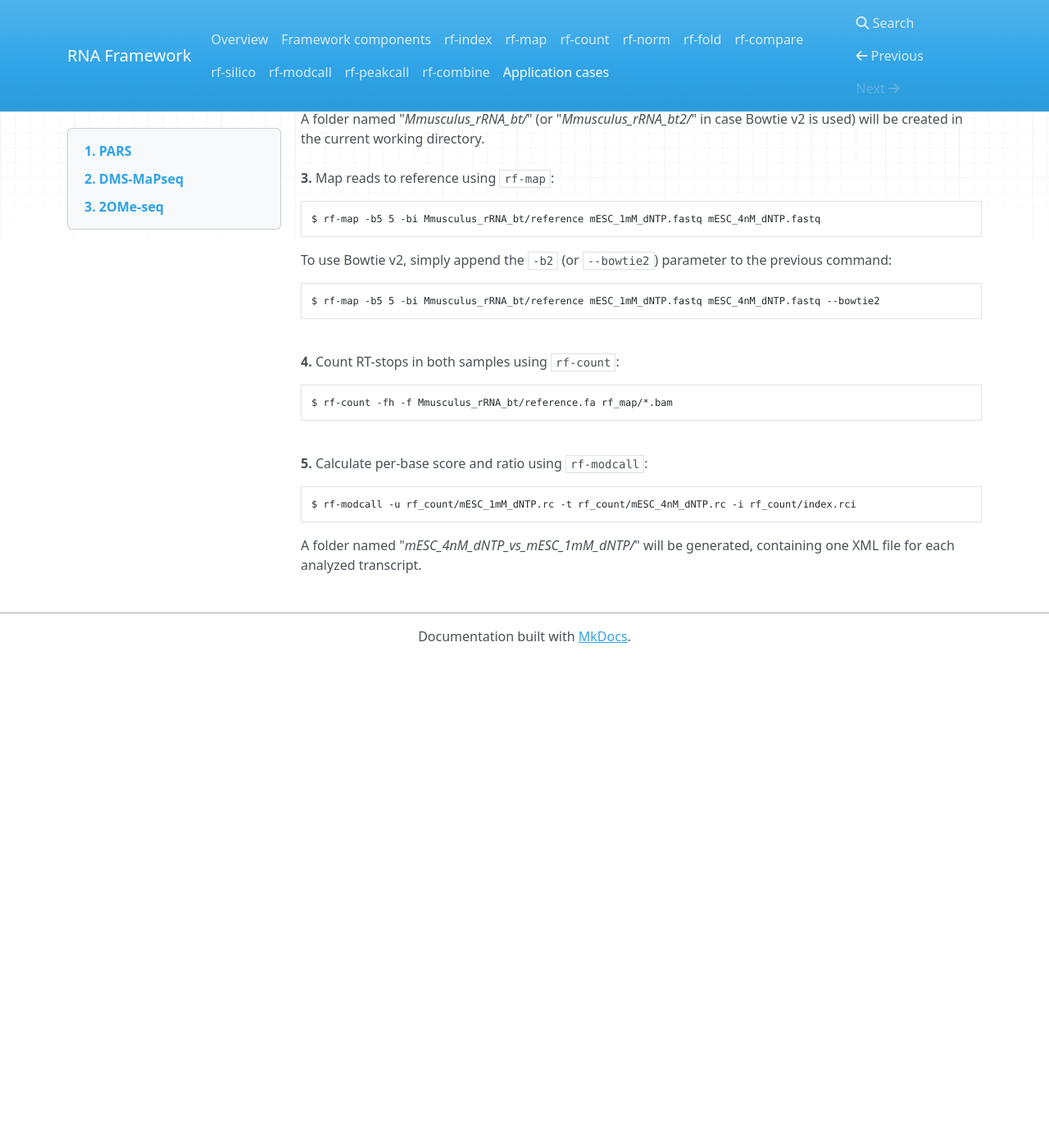
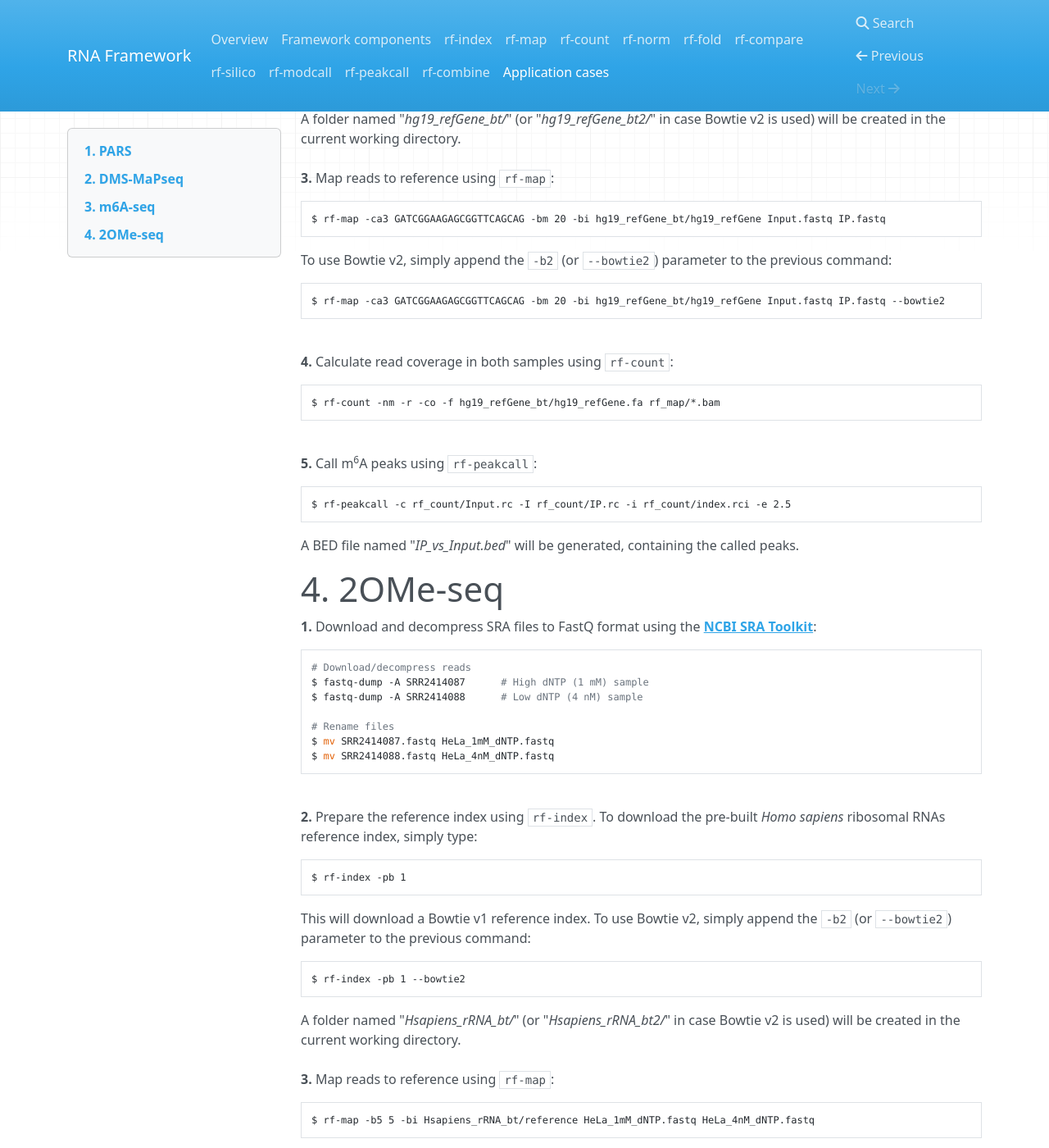
Before and after one commit to dincarnato/RNAFramework, an MkDocs documentation site: the page built from docs/cases.md, in a window 1280 px wide and 1400 px high, scrolled down 2902 px. Shown: the whole window at 82% size. Built offline with MkDocs 1.6.1, drawn with Linux system fonts in a browser that asks for light colours; nearby versions of some CDN libraries; old or Windows-style settings are respelled for this version of MkDocs; before the commit the page ends 3706 px from its top, so only the background shows below that; some of the changed text lies outside the part shown.

Commit message:
- Added --min-quality parameter to rf-count, to consider only mutations over a minimum Phred score - Added --coding-only and --noncoding-only parameters to rf-index, to build references using only protein-coding or non-coding transcripts - Added m6A-seq analysis to documentation's "Application cases" - Fixed a bug in Core::Statistics fisher() p-value calculation causing it to report p-values proximal to 1 (but > 1) - Fixed a bug in Term::Utils formatlongtext() causing premature break of long text in tables

````diff
--- a/docs/cases.md
+++ b/docs/cases.md
@@ -90,7 +90,7 @@ $ rf-index -pb 3 --bowtie2
 __3.__ Map reads to reference using ``rf-map``:
 
 ```bash
-$ rf-map -bi Scerevisiae_rRNA_bt2/reference Sc_Tag_rRNA.fastq --bowtie2
+$ rf-map -ca3 CTGTCTCTTATACACATCT -bs -bi Scerevisiae_rRNA_bt2/reference Sc_Tag_rRNA.fastq --bowtie2
 ```
 <br/>
 __4.__ Count mutations using ``rf-count``:
@@ -110,55 +110,108 @@ $ rf-norm -t rf_count/Sc_Tag_rRNA.rc -i rf_count/index.rci -sm 4 -nm 2 -rb AC
 
 A folder named "*Sc_Tag_rRNA_norm/*" will be generated, containing one XML file for each analyzed transcript.<br/><br/>
 
-# 3. 2OMe-seq
+# 3. m<sup>6</sup>A-seq
 
 __1.__ Download and decompress SRA files to FastQ format using the [__NCBI SRA Toolkit__](https://trace.ncbi.nlm.nih.gov/Traces/sra/sra.cgi?view=software):
 
 ```bash
 # Download/decompress reads
-$ fastq-dump -A SRR2414093		# High dNTP (1 mM) sample
-$ fastq-dump -A SRR2414094		# Low dNTP (4 nM) sample
+$ fastq-dump -A SRR456551		# m6A IP sample
+$ fastq-dump -A SRR456555		# Input sample
 
 # Rename files
-$ mv SRR2414093.fastq mESC_1mM_dNTP.fastq
-$ mv SRR2414094.fastq mESC_4nM_dNTP.fastq
+$ mv SRR456551.fastq IP.fastq
+$ mv SRR456555.fastq Input.fastq
 ```
 <br/>
-__2.__ Prepare the reference index using ``rf-index``. To download the pre-built *Mus musculus* ribosomal RNAs reference index, simply type:
+__2.__ Prepare the reference index using ``rf-index``. To build the *Homo sapiens* mRNAs reference index, simply type:
 
 ```bash
-$ rf-index -pb 2
+$ rf-index -g hg19 -a refGene
 ```
 
 This will download a Bowtie v1 reference index. To use Bowtie v2, simply append the ``-b2`` (or ``--bowtie2``) parameter to the previous command:
 
 ```bash
-$ rf-index -pb 2 --bowtie2
+$ rf-index -g hg19 -a refGene --bowtie2
 ```
 
-A folder named "*Mmusculus\_rRNA_bt/*" (or "*Mmusculus\_rRNA_bt2/*" in case Bowtie v2 is used) will be created in the current working directory.<br/><br/>
+A folder named "*hg19\_refGene\_bt/*" (or "*hg19\_refGene\_bt2/*" in case Bowtie v2 is used) will be created in the current working directory.<br/><br/>
 __3.__ Map reads to reference using ``rf-map``:
 
 ```bash
-$ rf-map -b5 5 -bi Mmusculus_rRNA_bt/reference mESC_1mM_dNTP.fastq mESC_4nM_dNTP.fastq
+$ rf-map -ca3 GATCGGAAGAGCGGTTCAGCAG -bm 20 -bi hg19_refGene_bt/hg19_refGene Input.fastq IP.fastq
 ```
 
 To use Bowtie v2, simply append the ``-b2`` (or ``--bowtie2``) parameter to the previous command:
 
 ```bash
-$ rf-map -b5 5 -bi Mmusculus_rRNA_bt/reference mESC_1mM_dNTP.fastq mESC_4nM_dNTP.fastq --bowtie2
+$ rf-map -ca3 GATCGGAAGAGCGGTTCAGCAG -bm 20 -bi hg19_refGene_bt/hg19_refGene Input.fastq IP.fastq --bowtie2
+```
+<br/>
+__4.__ Calculate read coverage in both samples using ``rf-count``:
+
+```bash
+$ rf-count -nm -r -co -f hg19_refGene_bt/hg19_refGene.fa rf_map/*.bam
+```
+<br/>
+__5.__ Call m<sup>6</sup>A peaks using ``rf-peakcall``:
+
+```bash
+$ rf-peakcall -c rf_count/Input.rc -I rf_count/IP.rc -i rf_count/index.rci -e 2.5
+```
+
+A BED file named "*IP\_vs\_Input.bed*" will be generated, containing the called peaks.
+
+# 4. 2OMe-seq
+
+__1.__ Download and decompress SRA files to FastQ format using the [__NCBI SRA Toolkit__](https://trace.ncbi.nlm.nih.gov/Traces/sra/sra.cgi?view=software):
+
+```bash
+# Download/decompress reads
+$ fastq-dump -A SRR2414087		# High dNTP (1 mM) sample
+$ fastq-dump -A SRR2414088		# Low dNTP (4 nM) sample
+
+# Rename files
+$ mv SRR2414087.fastq HeLa_1mM_dNTP.fastq
+$ mv SRR2414088.fastq HeLa_4nM_dNTP.fastq
+```
+<br/>
+__2.__ Prepare the reference index using ``rf-index``. To download the pre-built *Homo sapiens* ribosomal RNAs reference index, simply type:
+
+```bash
+$ rf-index -pb 1
+```
+
+This will download a Bowtie v1 reference index. To use Bowtie v2, simply append the ``-b2`` (or ``--bowtie2``) parameter to the previous command:
+
+```bash
+$ rf-index -pb 1 --bowtie2
+```
+
+A folder named "*Hsapiens\_rRNA_bt/*" (or "*Hsapiens\_rRNA_bt2/*" in case Bowtie v2 is used) will be created in the current working directory.<br/><br/>
+__3.__ Map reads to reference using ``rf-map``:
+
+```bash
+$ rf-map -b5 5 -bi Hsapiens_rRNA_bt/reference HeLa_1mM_dNTP.fastq HeLa_4nM_dNTP.fastq
+```
+
+To use Bowtie v2, simply append the ``-b2`` (or ``--bowtie2``) parameter to the previous command:
+
+```bash
+$ rf-map -b5 5 -bi Hsapiens_rRNA_bt/reference HeLa_1mM_dNTP.fastq HeLa_4nM_dNTP.fastq --bowtie2
 ```
 <br/>
 __4.__ Count RT-stops in both samples using ``rf-count``:
 
 ```bash
-$ rf-count -fh -f Mmusculus_rRNA_bt/reference.fa rf_map/*.bam
+$ rf-count -r -fh -f Hsapiens_rRNA_bt/reference.fa rf_map/*.bam
 ```
 <br/>
 __5.__ Calculate per-base score and ratio using ``rf-modcall``:
 
 ```bash
-$ rf-modcall -u rf_count/mESC_1mM_dNTP.rc -t rf_count/mESC_4nM_dNTP.rc -i rf_count/index.rci
+$ rf-modcall -u rf_count/HeLa_1mM_dNTP.rc -t rf_count/HeLa_4nM_dNTP.rc -i rf_count/index.rci
 ```
 
-A folder named "*mESC\_4nM\_dNTP\_vs\_mESC\_1mM\_dNTP/*" will be generated, containing one XML file for each analyzed transcript.
+A folder named "*HeLa\_4nM\_dNTP\_vs\_HeLa\_1mM\_dNTP/*" will be generated, containing one XML file for each analyzed transcript.
````
Also changed, not shown: docs/rf-count.md (+1 -0 lines), docs/rf-index.md (+5 -3 lines), docs/rf-peakcall.md (+2 -2 lines), 4 other files.
